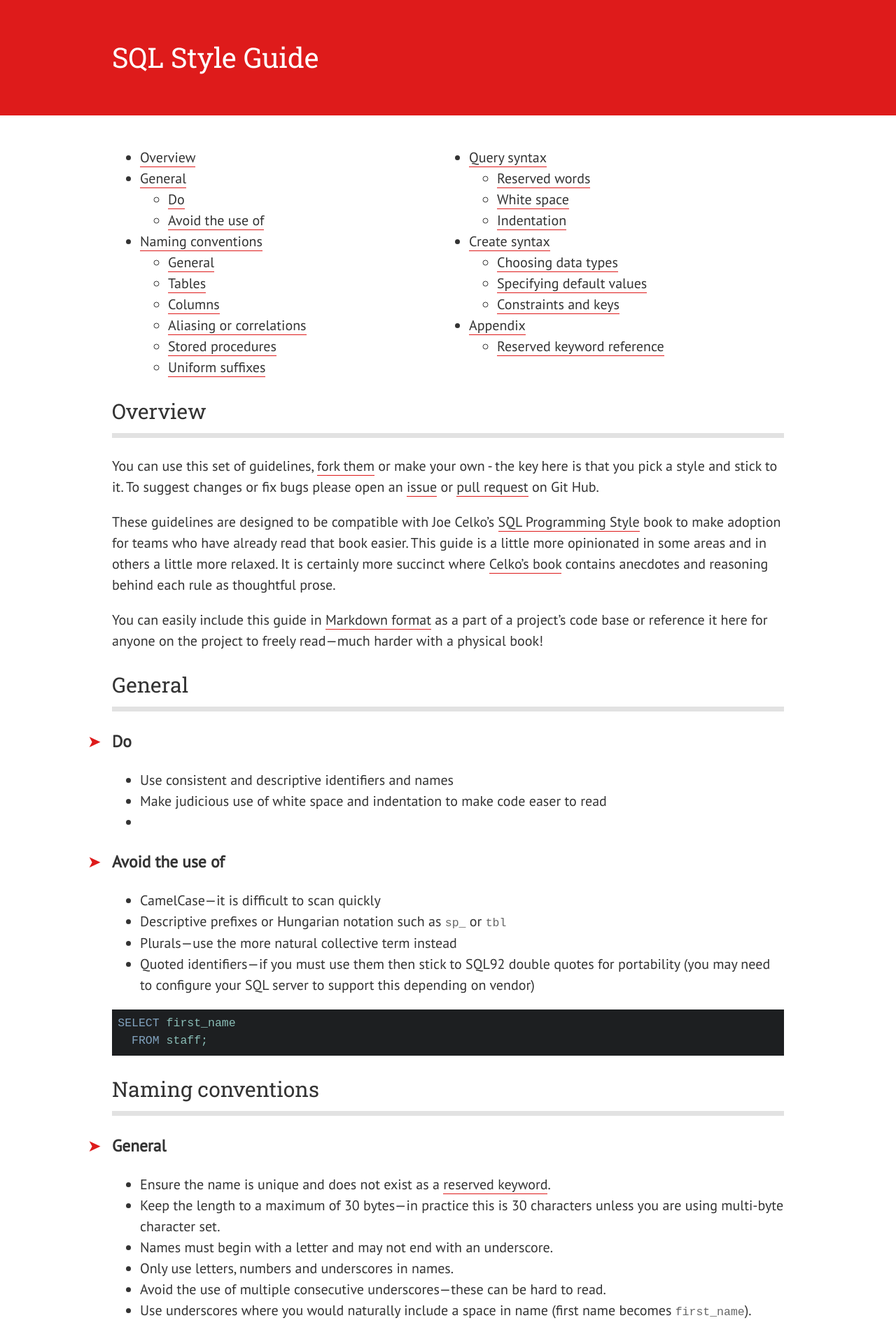
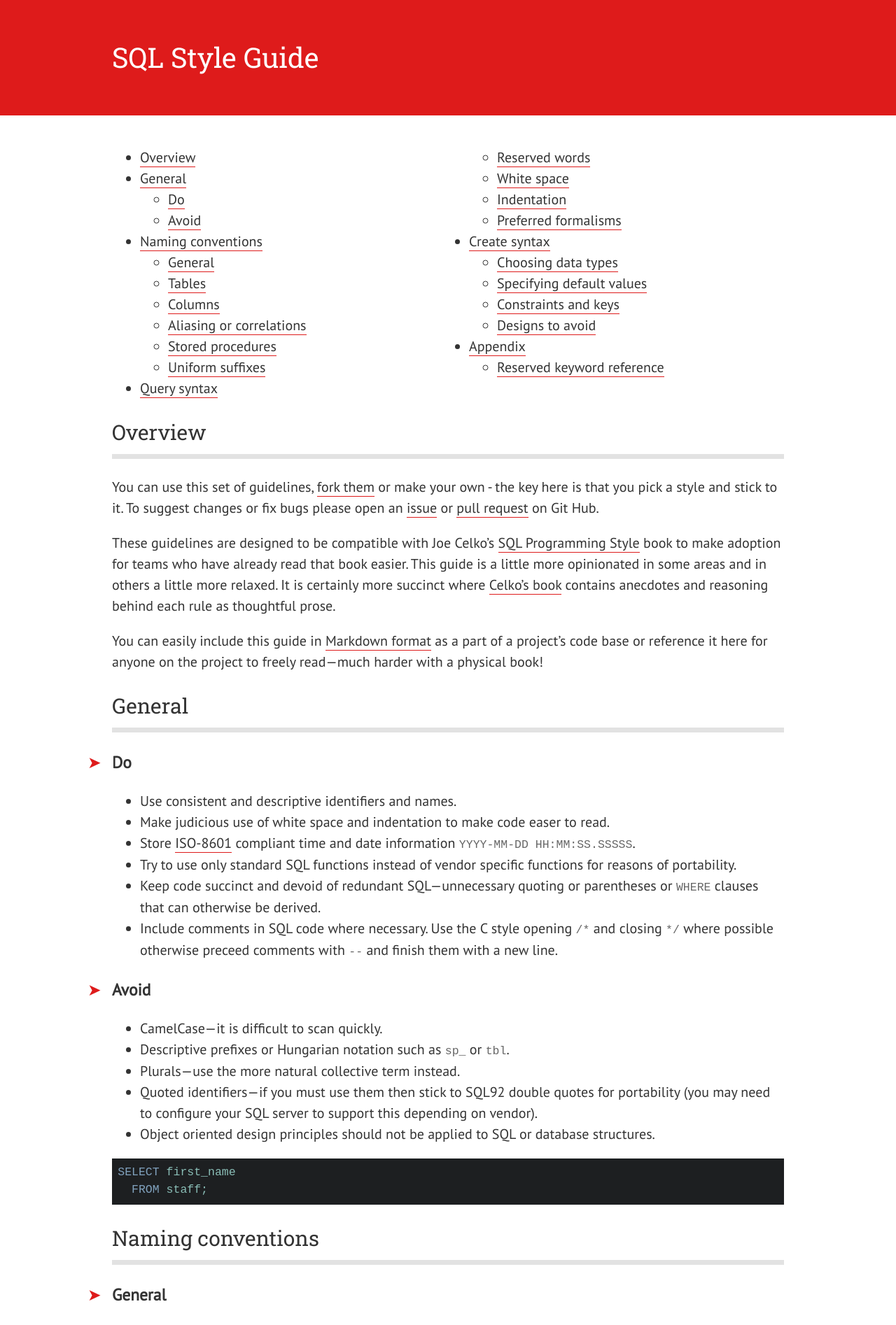
Before and after one commit to treffynnon/sqlstyle.guide, a Jekyll site: the page built from index.md, in a window 1280 px wide. Shown: the top 1894 px of the page at 70% size. Built offline with Jekyll 4.4.1, drawn with Linux system fonts in a browser that asks for light colours; nearby versions of some CDN libraries; some web fonts are replaced; some of the changed text lies outside the part shown.

Commit message:
Add some more information on prefered formalisms

````diff
--- a/_includes/sqlstyle.guide.md
+++ b/_includes/sqlstyle.guide.md
@@ -20,18 +20,28 @@
 
 ### Do
 
-* Use consistent and descriptive identifiers and names
-* Make judicious use of white space and indentation to make code easer to read
-*
+* Use consistent and descriptive identifiers and names.
+* Make judicious use of white space and indentation to make code easer to read.
+* Store [ISO-8601][iso-8601] compliant time and date information
+  `YYYY-MM-DD HH:MM:SS.SSSSS`.
+* Try to use only standard SQL functions instead of vendor specific functions for
+  reasons of portability.
+* Keep code succinct and devoid of redundant SQL—unnecessary quoting or
+  parentheses or `WHERE` clauses that can otherwise be derived.
+* Include comments in SQL code where necessary. Use the C style opening `/*` and
+  closing `*/` where possible otherwise preceed comments with `--` and finish
+  them with a new line.
 
-### Avoid the use of
+### Avoid
 
-* CamelCase—it is difficult to scan quickly
-* Descriptive prefixes or Hungarian notation such as `sp_` or `tbl`
-* Plurals—use the more natural collective term instead
+* CamelCase—it is difficult to scan quickly.
+* Descriptive prefixes or Hungarian notation such as `sp_` or `tbl`.
+* Plurals—use the more natural collective term instead.
 * Quoted identifiers—if you must use them then stick to SQL92 double quotes for
   portability (you may need to configure your SQL server to support this depending
-  on vendor)
+  on vendor).
+* Object oriented design principles should not be applied to SQL or database
+  structures.
 
 ```sql
 SELECT first_name
@@ -247,6 +257,28 @@
            AND c.confirmed = 'Y');
 ```
 
+### Preferred formalisms
+
+* Make use of `BETWEEN` where possible instead of combining multiple statements
+  with `AND`.
+* Similarly use `IN()` instead of multiple `OR` clauses.
+* Where a value needs to be interpreted before leaving the database use the `CASE`
+  expression. `CASE` statements can be nested to form more complex logical structures.
+* Avoid the use of `UNION` clauses and temporary tables where possible. If the
+  schema can be optimised to remove the reliance on these features then it most
+  likely should be.
+
+```sql
+SELECT CASE postcode
+       WHEN 'BN1' THEN 'Brighton'
+       WHEN 'EH1' THEN 'Edinburgh'
+       END AS city
+  FROM office_locations
+ WHERE country = 'United Kingdom'
+   AND opening_time BETWEEN 8 AND 9
+   AND postcode IN ('EH1', 'BN1', 'NN1', 'KW1')
+```
+
 ## Create syntax
 
 When declaring schema information it is also important to maintain human
@@ -343,6 +375,20 @@
 );
 ```
 
+### Designs to avoid
+
+* Object oriented design principles do not effectively translate to relational
+  database designs—avoid this pitfall.
+* Placing the value in one column and the units in another column. The column
+  should make the units self evident to prevent the requirement to combine
+  columns again later in the application. Use `CHECK()` to ensure valid data is
+  inserted into the column.
+* [EAV (Entity Attribute Value)][eav] tables—use a specialist product intended for
+  handling such schema-less data instead.
+* Splitting up data that should be in one table across many because of arbitrary
+  concerns such as time-based archiving or location in a multi-national
+  organisation. Later queries must then work across multiple tables with `UNION`
+  rather than just simply querying one table.
 
 
 ## Appendix
@@ -1186,7 +1232,11 @@
     "Joe Celko's SQL Programming Style (The Morgan Kaufmann Series in Data Management Systems)"
 [dl-md]: https://raw.githubusercontent.com/treffynnon/sqlstyle.guide/master/_includes/sqlstyle.guide.md
     "Download the guide in Markdown format"
+[iso-8601]: https://en.wikipedia.org/wiki/ISO_8601
+    "Wikipedia: ISO 8601"
 [rivers]: http://practicaltypography.com/one-space-between-sentences.html
     "Practical Typography: one space between sentences"
 [reserved-keywords]: #reserved-keyword-reference
     "Reserved keyword reference"
+[eav]: https://en.wikipedia.org/wiki/Entity%E2%80%93attribute%E2%80%93value_model
+    "Wikipedia: Entity–attribute–value model"
````
